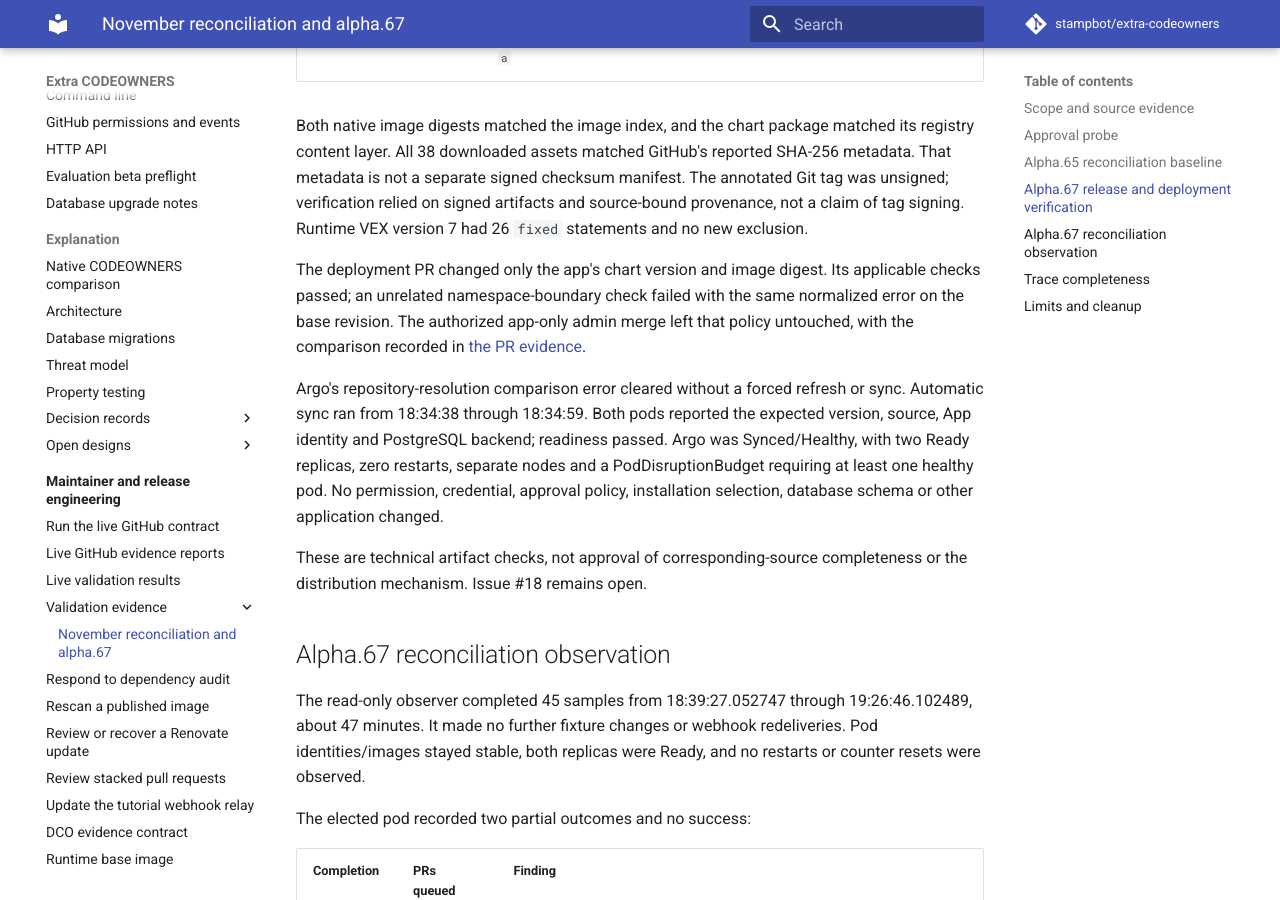
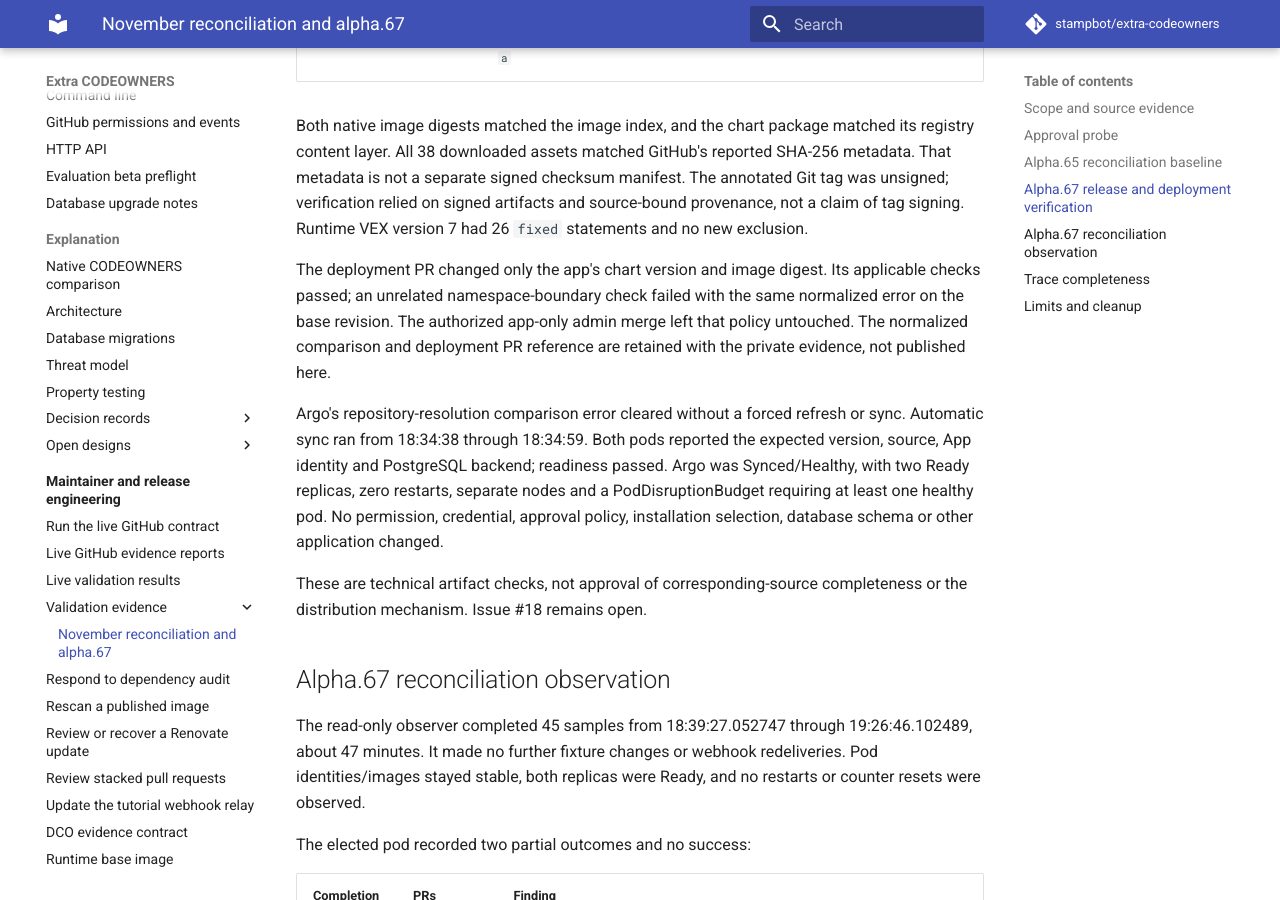
Before and after one commit to stampbot/extra-codeowners, an MkDocs documentation site: the page built from docs/maintainers/evidence/2026-11-02-reconciliation-and-alpha67.md, in a window 1280 px wide and 900 px high, scrolled down 2853 px. Built offline with MkDocs 1.6.1 and Material for MkDocs 9.7.7, drawn with Linux system fonts in a browser that asks for light colours; comment, search, counter and statistics services are not loaded; some of the changed text lies outside the part shown.

Commit message:
docs: omit infrastructure identities from validation receipt
Signed-off-by: Danny Sauer <github@dannysauer.com>

```diff
--- a/docs/maintainers/evidence/2026-11-02-reconciliation-and-alpha67.md
+++ b/docs/maintainers/evidence/2026-11-02-reconciliation-and-alpha67.md
@@ -15,10 +15,10 @@
 
 The tested releases bind the observations to these revisions:
 
-| Release | Source revision | Deployment |
-| --- | --- | --- |
-| [Alpha.65](https://github.com/stampbot/extra-codeowners/releases/tag/v0.1.0-alpha.65) | `b6e6d1e7a06692211d118a431e08ae5676107f08` | [Argo PR #2626](https://github.com/neverendingsupport/argo-apps/pull/2626) |
-| [Alpha.67](https://github.com/stampbot/extra-codeowners/releases/tag/v0.1.0-alpha.67) | `02f064ea82a23bf6b791d87ccc0145a08eabb759` | [Argo PR #2628](https://github.com/neverendingsupport/argo-apps/pull/2628) |
+| Release | Source revision |
+| --- | --- |
+| [Alpha.65](https://github.com/stampbot/extra-codeowners/releases/tag/v0.1.0-alpha.65) | `b6e6d1e7a06692211d118a431e08ae5676107f08` |
+| [Alpha.67](https://github.com/stampbot/extra-codeowners/releases/tag/v0.1.0-alpha.67) | `02f064ea82a23bf6b791d87ccc0145a08eabb759` |
 
 Both ran two replicas on separate Kubernetes nodes with shared PostgreSQL
 state. Each observation checked pod identity, image continuity, readiness,
@@ -112,8 +112,8 @@
 The deployment PR changed only the app's chart version and image digest. Its
 applicable checks passed; an unrelated namespace-boundary check failed with
 the same normalized error on the base revision. The authorized app-only admin
-merge left that policy untouched, with the comparison recorded in
-[the PR evidence](https://github.com/neverendingsupport/argo-apps/pull/2628#issuecomment-6585041311).
+merge left that policy untouched. The normalized comparison and deployment
+PR reference are retained with the private evidence, not published here.
 
 Argo's repository-resolution comparison error cleared without a forced
 refresh or sync. Automatic sync ran from 18:34:38 through 18:34:59. Both pods
```
